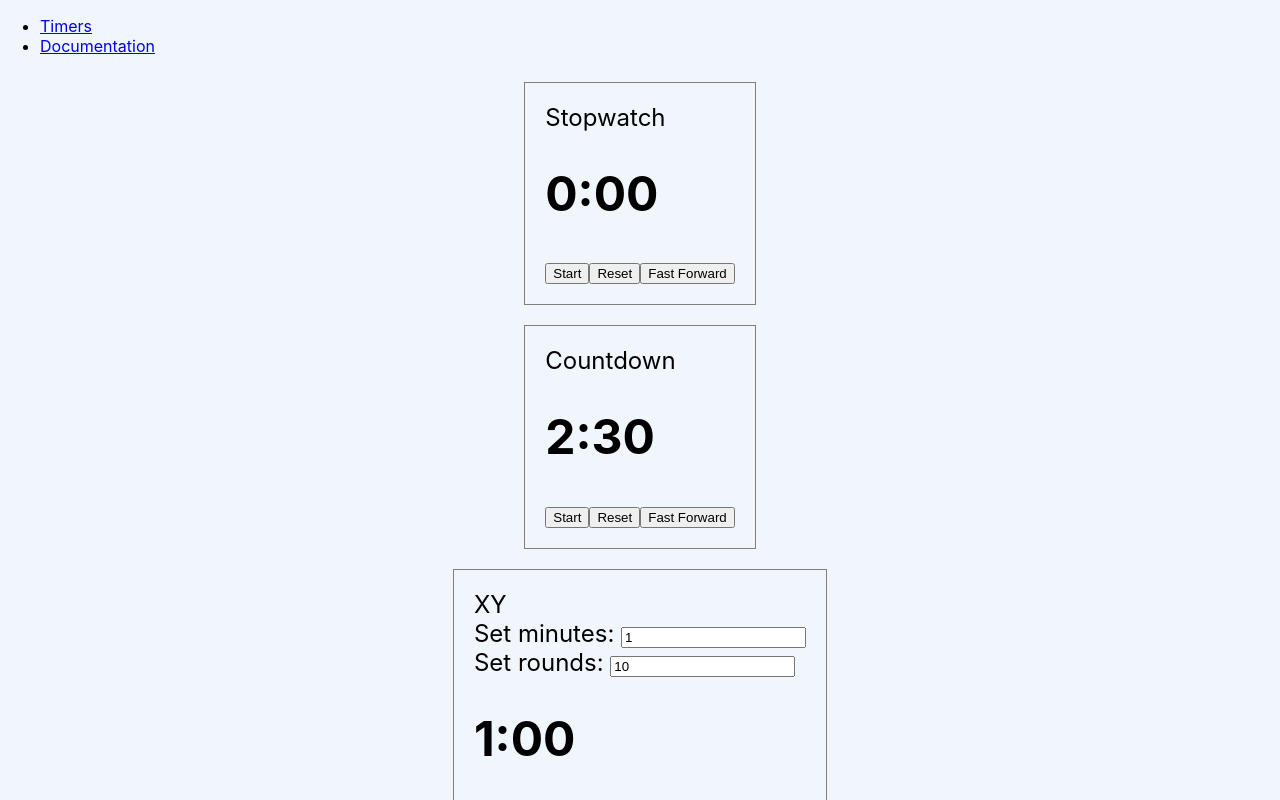
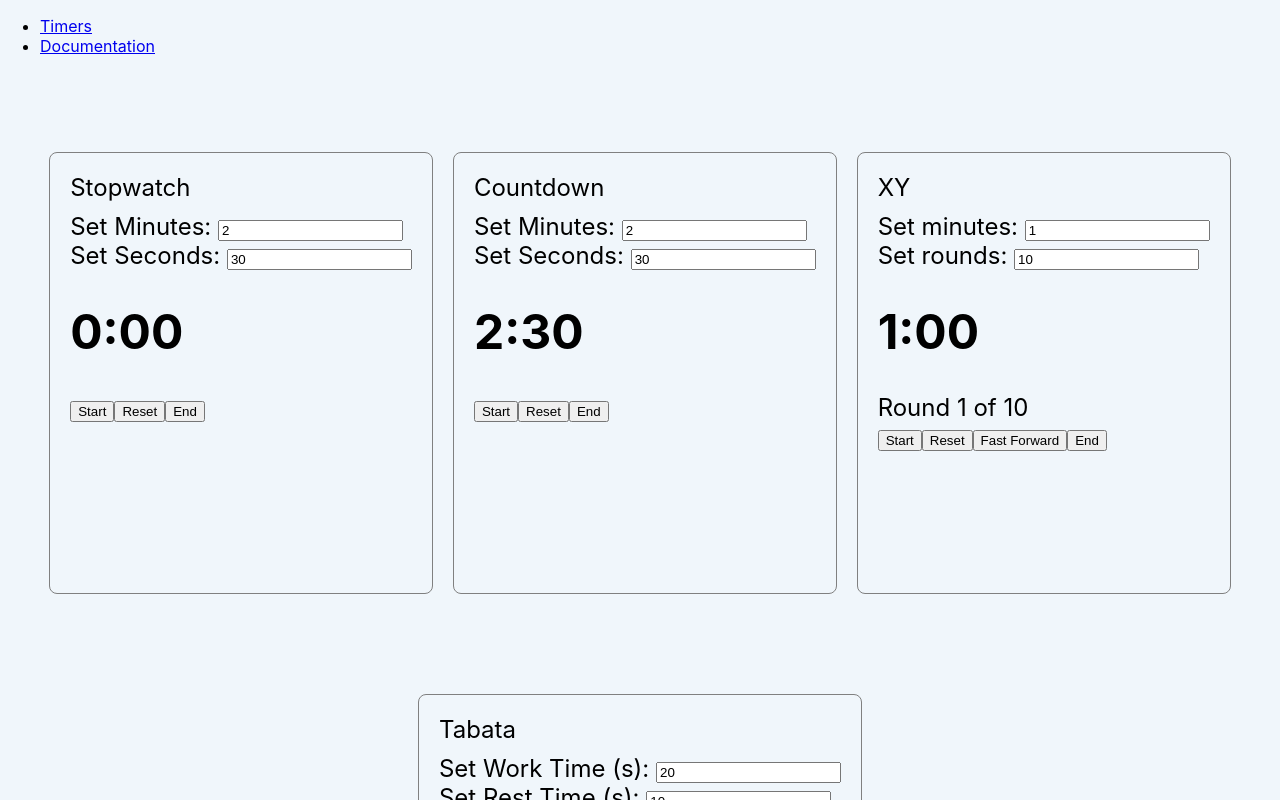
Before and after one commit to prof-tejera/assignment-1-itsweebs, a React (Create React App) app: page / in a window 1280 px wide. Built offline with nearby package versions, Linux system fonts and the light colour scheme.

Commit message:
code fixes and improvements

```diff
--- /dev/null
+++ b/src/components/generic/Panel.css
@@ -0,0 +1,3 @@
+.panel {
+
+};
--- a/src/components/generic/Panel.js
+++ b/src/components/generic/Panel.js
@@ -1,4 +1,5 @@
 import React from 'react';
+import "./Panel.css";
 
 const Panel = ({ children }) => {
   return <div className="panel">{children}</div>;
--- a/src/components/timers/Countdown.js
+++ b/src/components/timers/Countdown.js
@@ -1,14 +1,32 @@
 import { useState, useEffect } from "react";
 import Panel from "../generic/Panel.js";
+import Input from "../generic/Input.js";
 import Button from "../generic/Button.js";
 import DisplayTime from "../generic/DisplayTime.js";
 import { formatTime } from "../../utils/helpers.js";
 
 const Countdown = () => {
     //state to keep track of time
-    const [time, setTime] = useState(150); // 2m 30s
+    const [time, setTime] = useState(150); //default 2m 30s
     //state to determine if timer is running
     const [isRunning, setIsRunning] = useState(false);
+    //state to store user input for minutes
+    const [inputMinutes, setInputMinutes] = useState('2');
+    //state to store user input for seconds
+    const [inputSeconds, setInputSeconds] = useState('30');
+    //state to keep track of the target time in seconds
+    const [targetTime, setTargetTime] = useState(150); //default 2m 30s
+    //state to determine if end button was clicked
+    const [endClicked, setEndClicked] = useState(false);
+
+    //update targetTime when user inputs change
+    useEffect(() => {
+        const newTargetTime = parseInt(inputMinutes, 10) * 60 + parseInt(inputSeconds, 10) || 150;
+        setTargetTime(newTargetTime);
+        if (!isRunning && !endClicked) {
+            setTime(newTargetTime);
+        }
+    }, [inputMinutes, inputSeconds, isRunning, endClicked]);
 
     //handle countdown logic
     useEffect(() => {
@@ -19,16 +37,20 @@ const Countdown = () => {
             interval = setInterval(() => {
                 setTime((prevTime) => prevTime - 1); //decrease time by 1 every second
             }, 1000);
-        } else if (time === 0) {
-            //if time is 0, stop the timer
+        } else if (time === 0 || endClicked) {
+            // If time is 0 or end button was clicked, stop the timer
             setIsRunning(false);
         }
-        console.log (time, isRunning);
 
-        //clear interval when component unmounts or when it's running
+        //clear interval when component unmounts or timer is not running
         return () => clearInterval(interval);
-    }, [isRunning, time]);
+    }, [isRunning, time, endClicked]);
 
+    //function to handle input changes
+    const handleInputChange = (setter) => (e) => {
+        setter(e.target.value);
+        setEndClicked(false);
+    };
 
     //function to start or pause the timer
     const startPauseTimer = () => {
@@ -38,25 +60,31 @@ const Countdown = () => {
     //function to reset the timer
     const resetTimer = () => {
         setIsRunning(false);
-        setTime(150);
+        setTime(targetTime);
+        setEndClicked(false);
     };
 
     //function to end the timer
-    const fastForwardTimer = () => {
+    const endTimer = () => {
         setTime(0);
         setIsRunning(false);
+        setEndClicked(true);
     };
 
     //render timer and control buttons
     return (
         <div>
+            <Panel>
+                <Input label="Set Minutes" value={inputMinutes} onChange={handleInputChange(setInputMinutes)} />
+                <Input label="Set Seconds" value={inputSeconds} onChange={handleInputChange(setInputSeconds)} />
+            </Panel>
             <DisplayTime>
                 {formatTime(time)}
             </DisplayTime>
             <Panel>
-                <Button label={isRunning ? 'Pause' : 'Start'} onClick={startPauseTimer} />
+                <Button label={isRunning ? "Pause" : "Start"} onClick={startPauseTimer} />
                 <Button label="Reset" onClick={resetTimer} />
-                <Button label="Fast Forward" onClick={fastForwardTimer} />
+                <Button label="End" onClick={endTimer} />
             </Panel>
         </div>
     );
--- a/src/components/timers/Stopwatch.js
+++ b/src/components/timers/Stopwatch.js
@@ -1,5 +1,6 @@
 import { useState, useEffect } from "react";
 import Panel from "../generic/Panel.js";
+import Input from "../generic/Input.js";
 import Button from "../generic/Button.js";
 import DisplayTime from "../generic/DisplayTime.js";
 import { formatTime } from "../../utils/helpers.js";
@@ -9,25 +10,41 @@ const Stopwatch = () => {
     const [time, setTime] = useState(0);
     //state to determine if timer is running
     const [isRunning, setIsRunning] = useState(false);
+    //state to store user input for minutes
+    const [inputMinutes, setInputMinutes] = useState('2');
+    //state to store user input for seconds
+    const [inputSeconds, setInputSeconds] = useState('30');
+    //state to keep track of the target time in seconds
+    const [targetTime, setTargetTime] = useState(150); //default 2m 30s
 
-    //handle countdown logic
+    //update targetTime when user inputs change
+    useEffect(() => {
+        const newTargetTime = parseInt(inputMinutes, 10) * 60 + parseInt(inputSeconds, 10) || 0;
+        setTargetTime(newTargetTime);
+    }, [inputMinutes, inputSeconds]);
+
+    //handle stopwatch logic
     useEffect(() => {
         let interval;
 
-        //if timer is running and time is less than 2m 30s, start stopwatch
-        if (isRunning && time < 150) {
+        //if timer is running and hasn't reached target time, start stopwatch
+        if (isRunning && time < targetTime) {
             interval = setInterval(() => {
                 setTime((prevTime) => prevTime + 1); //increase time by 1 every second
             }, 1000);
-        } else if (time === 150) {
-            //if time is 2m 30s, stop the timer
+        } else if (time === targetTime) {
+            //if time reaches target time, stop the timer
             setIsRunning(false);
         }
-        console.log (time, isRunning);
 
         //clear interval when component unmounts or when it's not running
         return () => clearInterval(interval);
-    }, [isRunning, time]);
+    }, [isRunning, time, targetTime]);
+
+    //function to handle input changes
+    const handleInputChange = (setter) => (e) => {
+        setter(e.target.value);
+    };
 
     //function to start or pause the timer
     const startPauseTimer = () => {
@@ -41,21 +58,25 @@ const Stopwatch = () => {
     };
 
     //function to end the timer
-    const fastForwardTimer = () => {
-        setTime(150);
+    const endTimer = () => {
+        setTime(targetTime);
         setIsRunning(false);
     };
 
     //render timer and control buttons
     return (
         <div>
+            <Panel>
+                <Input label="Set Minutes" value={inputMinutes} onChange={handleInputChange(setInputMinutes)} />
+                <Input label="Set Seconds" value={inputSeconds} onChange={handleInputChange(setInputSeconds)} />
+            </Panel>
             <DisplayTime>
                 {formatTime(time)}
             </DisplayTime>
             <Panel>
                 <Button label={isRunning ? "Pause" : "Start"} onClick={startPauseTimer} />
                 <Button label="Reset" onClick={resetTimer} />
-                <Button label="Fast Forward" onClick={fastForwardTimer} />
+                <Button label="End" onClick={endTimer} />
             </Panel>
         </div>
     );
--- a/src/components/timers/Tabata.js
+++ b/src/components/timers/Tabata.js
@@ -1,8 +1,8 @@
 import { useState, useEffect } from "react";
 import Panel from "../generic/Panel.js";
+import Input from "../generic/Input.js";
 import Button from "../generic/Button.js";
 import DisplayTime from "../generic/DisplayTime.js";
-import Input from "../generic/Input.js";
 import DisplayRounds from "../generic/DisplayRounds.js";
 import { formatTime } from "../../utils/helpers.js";
 
--- a/src/components/timers/XY.js
+++ b/src/components/timers/XY.js
@@ -1,8 +1,8 @@
 import { useState, useEffect } from "react";
 import Panel from "../generic/Panel.js";
+import Input from "../generic/Input.js";
 import Button from "../generic/Button.js";
 import DisplayTime from "../generic/DisplayTime.js";
-import Input from "../generic/Input.js";
 import DisplayRounds from "../generic/DisplayRounds.js";
 import { formatTime } from "../../utils/helpers.js";
 
--- /dev/null
+++ b/src/views/TimersView.css
@@ -0,0 +1,21 @@
+.Timers {
+    display: flex;
+    flex-direction: row;
+    align-items: flex-start;
+    justify-content: center;
+    flex-wrap: wrap;
+    gap: 20px;
+  }
+
+  .Timer {
+    border: 1px solid gray;
+    border-radius: 8px;
+    padding: 20px;
+    font-size: 1.5rem;
+    height: 400px;
+    margin-top: 80px;
+  }
+
+  .TimerTitle {
+    margin-bottom: 10px;
+  }
--- a/src/views/TimersView.js
+++ b/src/views/TimersView.js
@@ -1,25 +1,10 @@
 import React from "react";
-import styled from "styled-components";
+import "./TimersView.css";
 
 import Stopwatch from "../components/timers/Stopwatch";
 import Countdown from "../components/timers/Countdown";
 import XY from "../components/timers/XY";
 import Tabata from "../components/timers/Tabata";
-
-const Timers = styled.div`
-  display: flex;
-  flex-direction: column;
-  align-items: center;
-`;
-
-const Timer = styled.div`
-  border: 1px solid gray;
-  padding: 20px;
-  margin: 10px;
-  font-size: 1.5rem;
-`;
-
-const TimerTitle = styled.div``;
 
 const TimersView = () => {
   const timers = [
@@ -30,14 +15,14 @@ const TimersView = () => {
   ];
 
   return (
-    <Timers>
+    <div className="Timers">
       {timers.map((timer) => (
-        <Timer key={`timer-${timer.title}`}>
-          <TimerTitle>{timer.title}</TimerTitle>
+        <div key={`timer-${timer.title}`} className="Timer">
+          <div className="TimerTitle">{timer.title}</div>
           {timer.C}
-        </Timer>
+        </div>
       ))}
-    </Timers>
+    </div>
   );
 };
 
```
